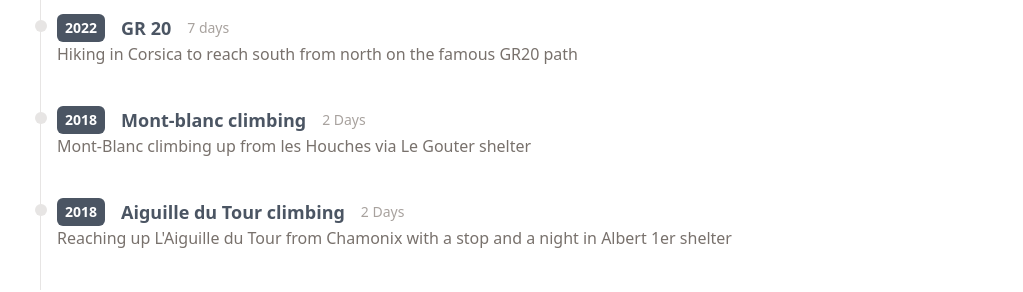
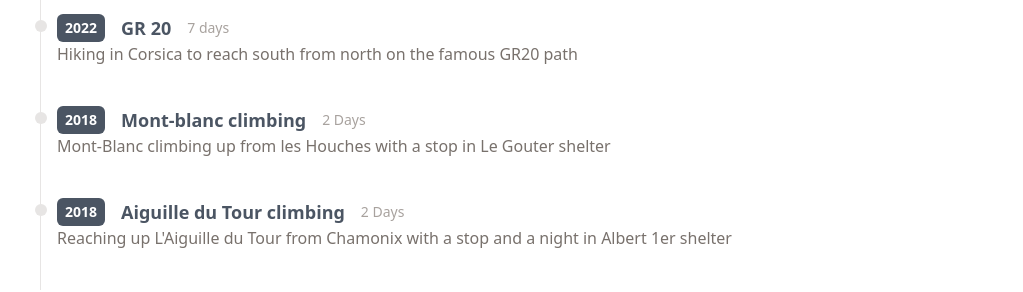
Before and after one commit to MickaelMaujean/portfolio, a React (Vite) app: page / in a window 1280 px wide. Shown: the part 1000-1292 px from the top of the page, without its empty margins (160-1183 px from the left). Built offline with nearby package versions, Linux system fonts and the light colour scheme; no server answers.

Commit message:
add desription

```diff
--- a/src/components/Work.jsx
+++ b/src/components/Work.jsx
@@ -20,7 +20,8 @@ const data = [
 		year: 2018,
 		title: "Mont-blanc climbing",
 		duration: "2 Days",
-		details: "Mont-Blanc climbing up from les Houches via Le Gouter shelter",
+		details:
+			"Mont-Blanc climbing up from les Houches with a stop in Le Gouter shelter",
 	},
 	{
 		year: 2018,
```
